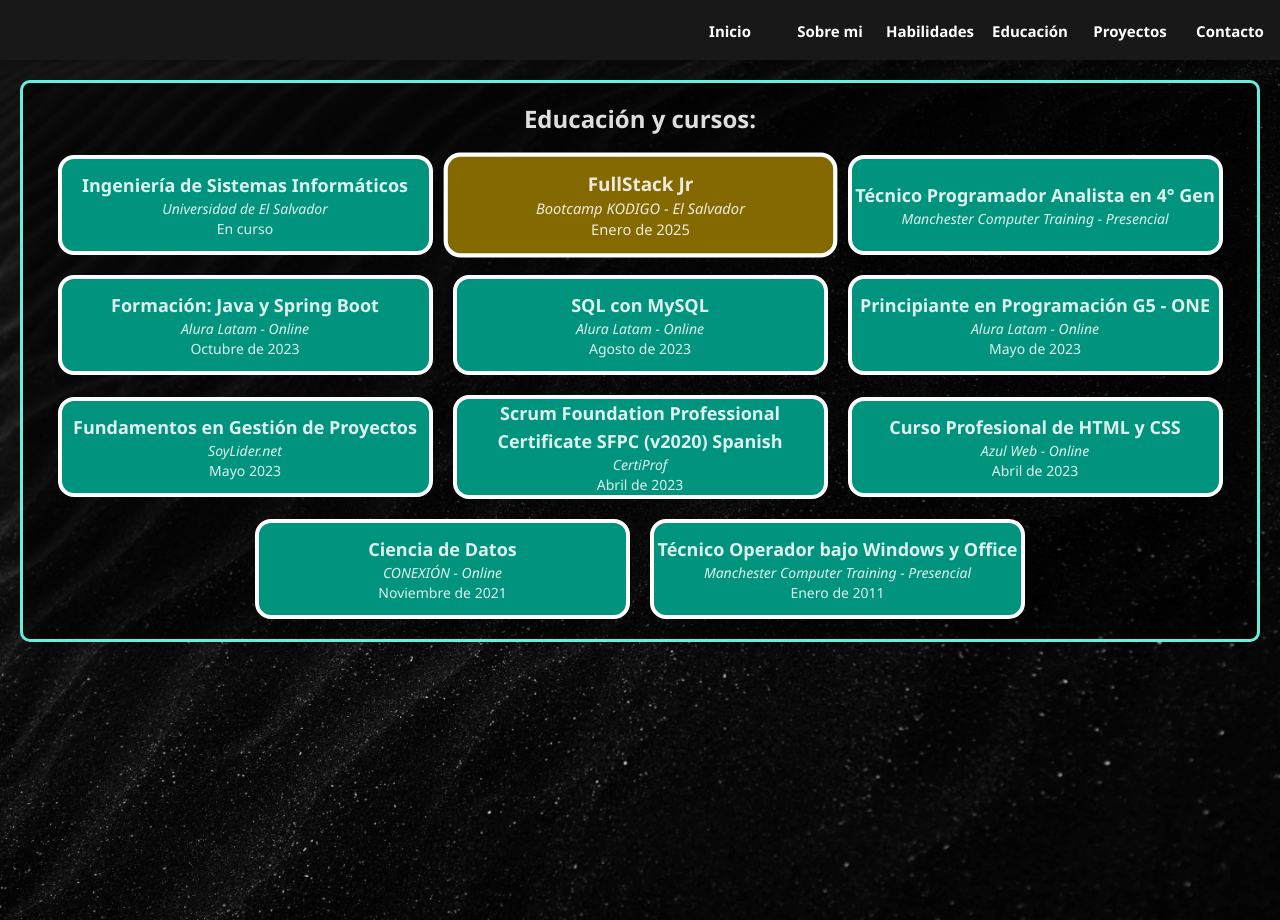
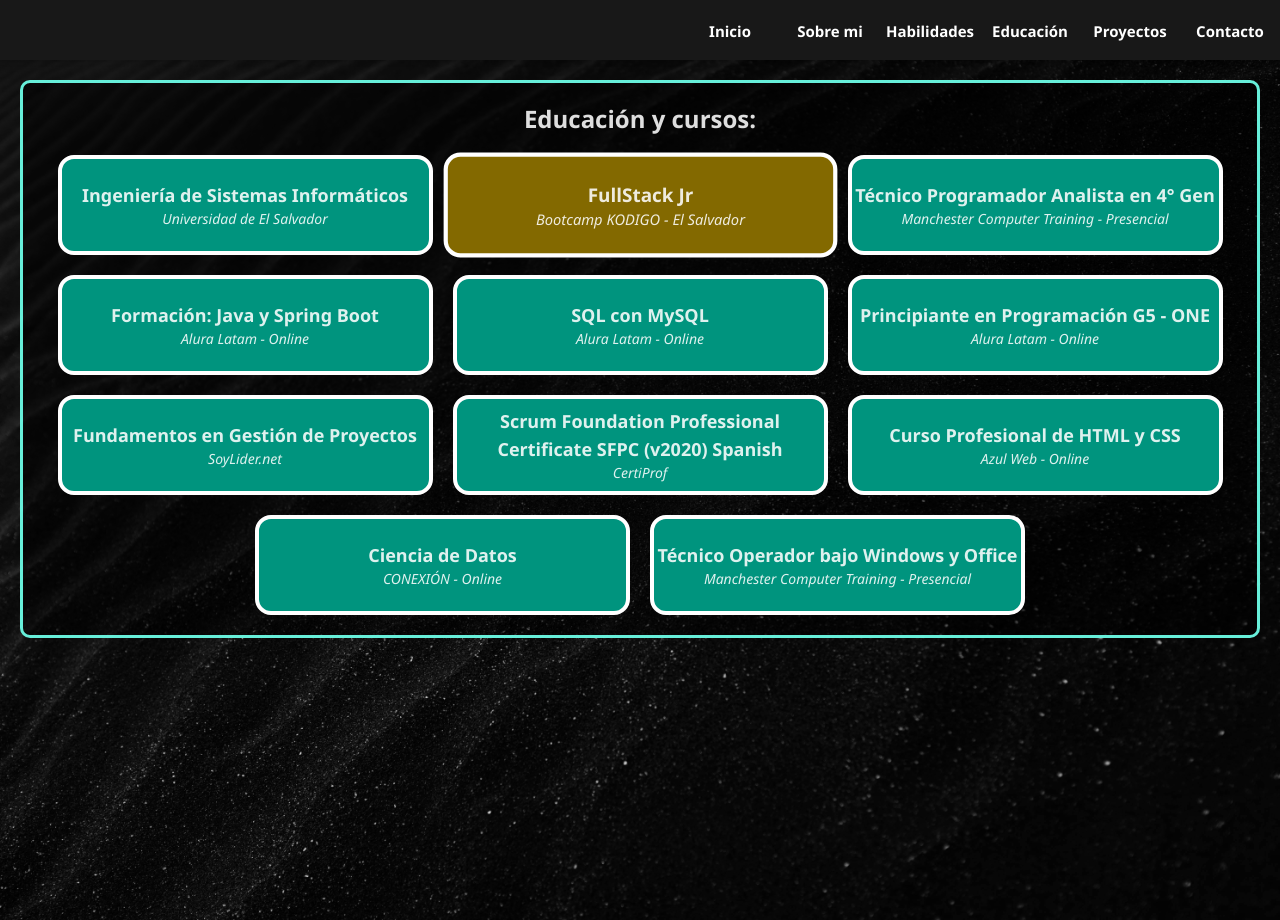
Before and after one commit to melagora/portafolio2_reactJSX-vite, a React (Vite) app: page /education in a window 1280 px wide. Built offline with nearby package versions, Linux system fonts and the light colour scheme.

Commit message:
change hover scale effect for education

```diff
--- a/src/routes/Education.jsx
+++ b/src/routes/Education.jsx
@@ -46,10 +46,9 @@
             ].map((title, index) => (
               <div
                 key={index}
-                className={`bg-[#00947e] w-[375px] min-h-[100px] border-4 border-white rounded-2xl flex flex-col items-center justify-center text-center p-3 m-2 transition-all ${
-                  activeIndex === index ? "scale-105" : "hover:scale-105"
-                }`}
+                className={`bg-[#00947e] w-[375px] min-h-[100px] border-4 border-white rounded-2xl flex flex-col items-center justify-center text-center p-3 m-2 transition-all`}
                 style={{
+                  transform: activeIndex === index ? "scale(1.05)" : hoveredIndex === index ? "scale(1.05)" : "scale(1)",
                   backgroundColor:
                     activeIndex === index
                       ? hoverColors[index % hoverColors.length]
@@ -76,23 +75,6 @@
                     ][index]
                   }
                 </h5>
-                <p className="text-sm">
-                  {
-                    [
-                      "En curso",
-                      "Enero de 2025",
-                      "",
-                      "Octubre de 2023",
-                      "Agosto de 2023",
-                      "Mayo de 2023",
-                      "Mayo 2023",
-                      "Abril de 2023",
-                      "Abril de 2023",
-                      "Noviembre de 2021",
-                      "Enero de 2011",
-                    ][index]
-                  }
-                </p>
               </div>
             ))}
           </section>
```
